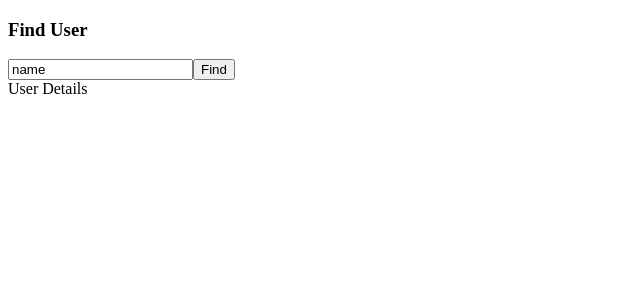
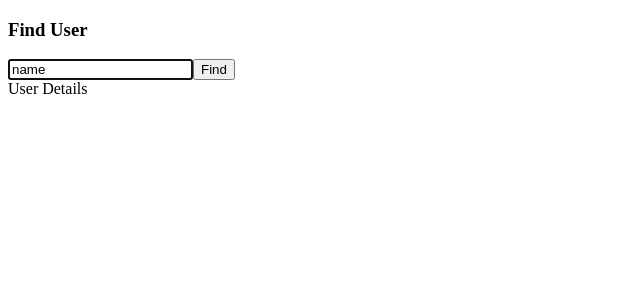
Before and after one commit to fcfargo/typescript-study, a React (Create React App) app in the folder rts/: page / in a window 1280 px wide. Shown: the top 300 px of the page, without its empty margins (0-640 px from the left). Built offline with nearby package versions, Linux system fonts and the light colour scheme.

Commit message:
feat: add input field focusing hook

```diff
--- a/rts/src/events/EventComponent.tsx
+++ b/rts/src/events/EventComponent.tsx
@@ -1,10 +1,22 @@
+import { useEffect, useRef } from 'react';
+
 interface EventComponentProps {
   value?: string;
   onChange: (event: React.ChangeEvent<HTMLInputElement>) => void;
 }
 
 const EventComponent = ({ value, onChange }: EventComponentProps) => {
-  return <input defaultValue={value} onChange={onChange} />;
+  const inputRef = useRef<HTMLInputElement | null>(null);
+
+  useEffect(() => {
+    if (!inputRef.current) {
+      return;
+    }
+
+    inputRef.current.focus();
+  }, []);
+
+  return <input ref={inputRef} defaultValue={value} onChange={onChange} />;
 };
 
 export default EventComponent;
```
